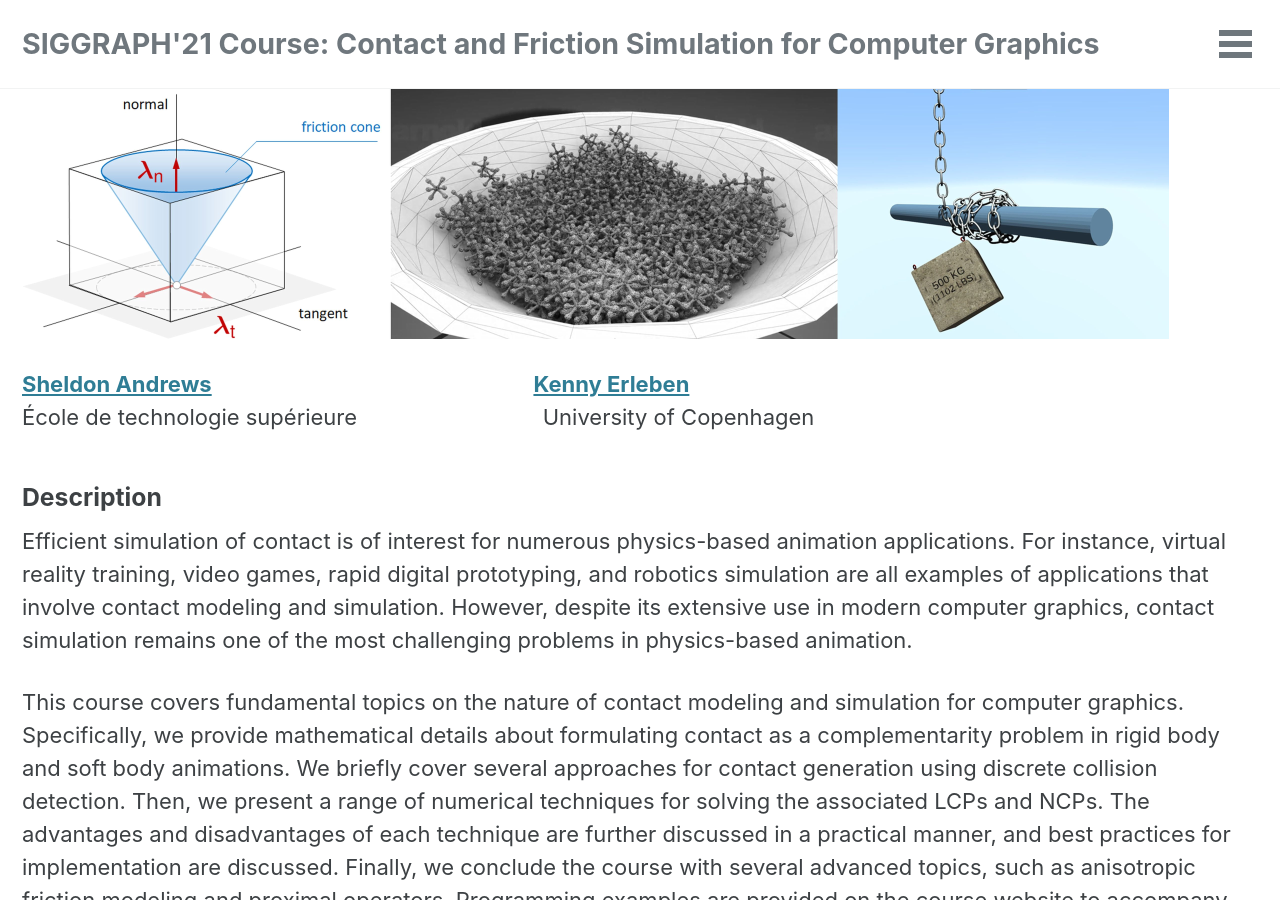
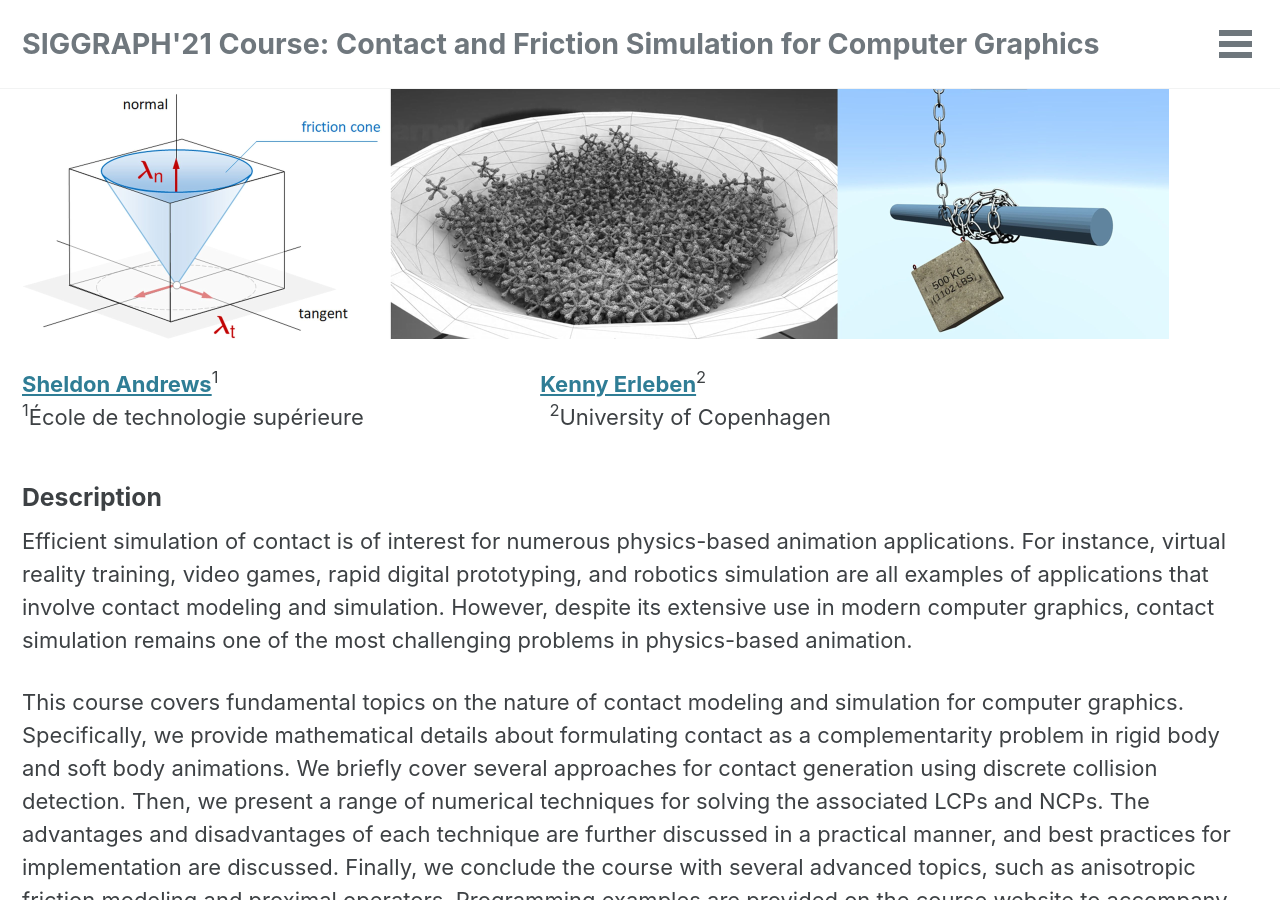
Before and after one commit to siggraphcontact/siggraphcontact.github.io, a Jekyll site: the page built from index.md, in a window 1280 px wide and 900 px high. Built offline with Jekyll 4.4.1, drawn with Linux system fonts in a browser that asks for light colours; cached includes are drawn as plain includes.

Commit message:
add superscripts for affiliation

```diff
--- a/index.md
+++ b/index.md
@@ -4,15 +4,15 @@ layout: splash
 
 ![an image alt text]({{ site.baseurl }}/assets/images/teaser.png "Contact and Friction Simulation for Computer Graphics")
 
-[**Sheldon Andrews**](https://profs.etsmtl.ca/sandrews/)
+[**Sheldon Andrews**](https://profs.etsmtl.ca/sandrews/)<sup>1</sup>
 &nbsp;&nbsp;&nbsp;&nbsp;&nbsp;&nbsp;&nbsp;&nbsp;&nbsp;&nbsp;&nbsp;&nbsp;&nbsp;&nbsp;&nbsp;&nbsp;
 &nbsp;&nbsp;&nbsp;&nbsp;&nbsp;&nbsp;&nbsp;&nbsp;&nbsp;&nbsp;&nbsp;&nbsp;&nbsp;&nbsp;&nbsp;&nbsp;
 &nbsp;&nbsp;&nbsp;&nbsp;&nbsp;&nbsp;&nbsp;&nbsp;&nbsp;&nbsp;&nbsp;&nbsp;&nbsp;&nbsp;&nbsp;&nbsp;
-[**Kenny Erleben**](https://iphys.wordpress.com/) <br/>
-École de technologie supérieure
+[**Kenny Erleben**](https://iphys.wordpress.com/)<sup>2</sup><br/>
+<sup>1</sup>École de technologie supérieure
 &nbsp;&nbsp;&nbsp;&nbsp;&nbsp;&nbsp;&nbsp;&nbsp;&nbsp;&nbsp;&nbsp;&nbsp;&nbsp;&nbsp;&nbsp;&nbsp;
 &nbsp;&nbsp;&nbsp;&nbsp;&nbsp;&nbsp;&nbsp;&nbsp;&nbsp;&nbsp;&nbsp;
-University of Copenhagen
+<sup>2</sup>University of Copenhagen
 
 ### Description
 Efficient simulation of contact is of interest for numerous physics-based animation applications. For instance, virtual reality training, video games, rapid digital prototyping, and robotics simulation are all examples of applications that involve contact modeling and simulation. However, despite its extensive use in modern computer graphics, contact simulation remains one of the most challenging problems in physics-based animation.
```
Also changed, not shown: 2 other files.
